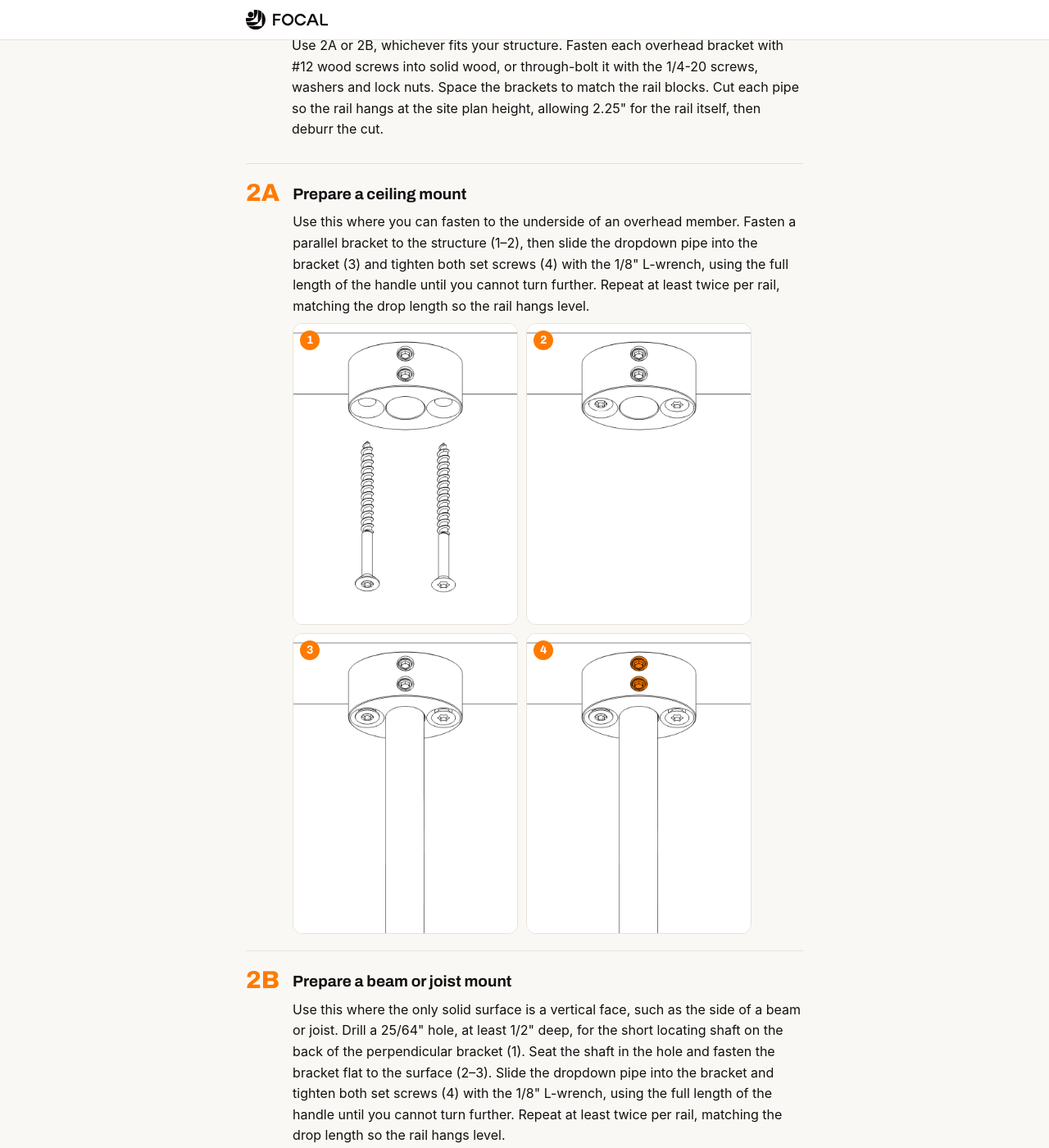
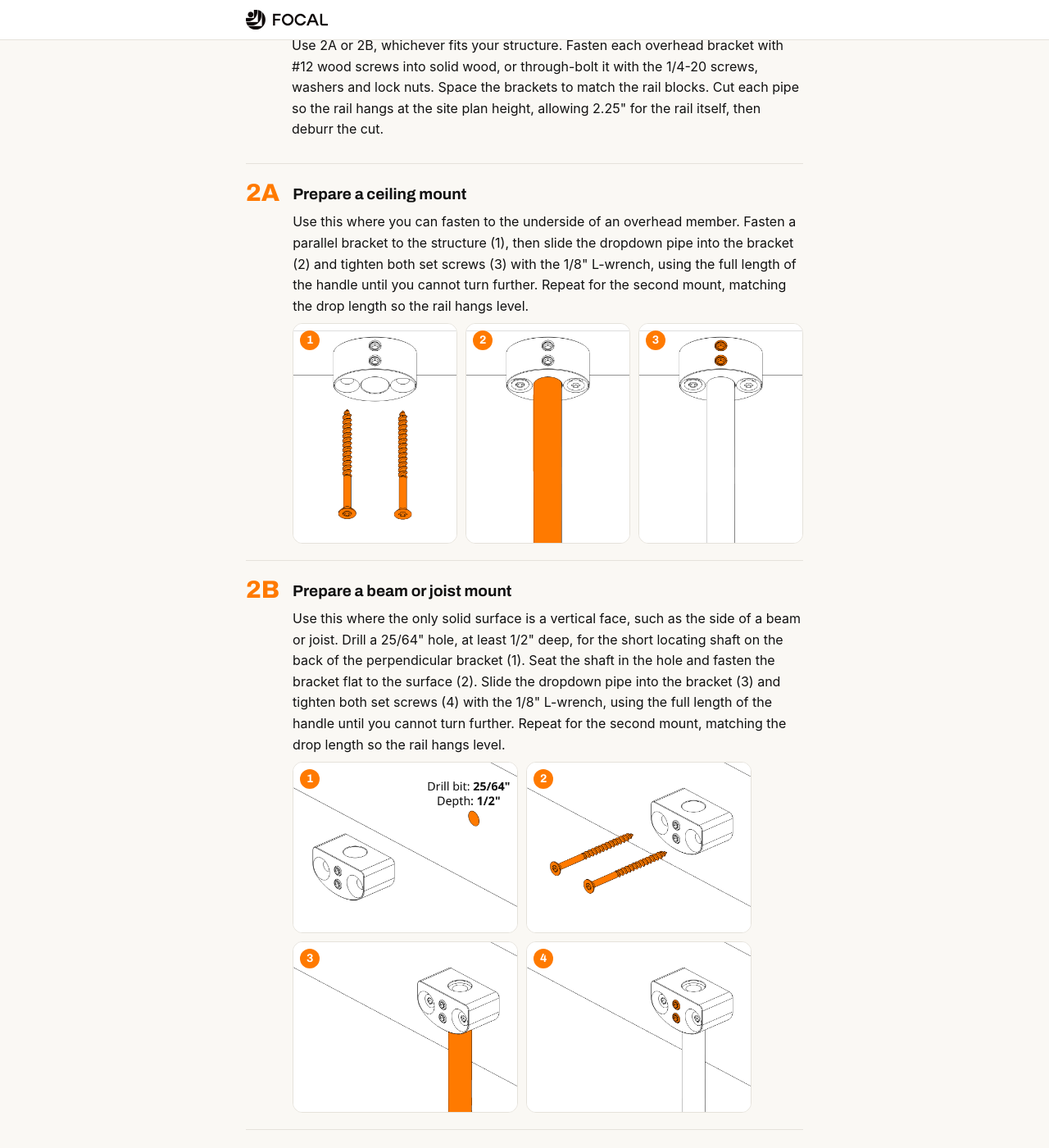
Before and after one commit to BeamT/external-docs, a Jekyll site: the page built from _guides/rail-installation.md, in a window 1280 px wide and 1400 px high, scrolled down 5486 px. Shown: the whole window at 82% size. Built offline with Jekyll 4.4.1, drawn with Linux system fonts in a browser that asks for light colours; some web fonts are replaced; some of the changed text lies outside the part shown.

Commit message:
Update install guide diagrams and step layouts for rail and heater guide
- Rework rail-mount steps 2A/2B with new photo-based diagrams, dropping
  the redundant "bracket-fixed" images and adding an insert-pipe image
  for 2B so each numbered callout maps to one frame.
- Split the heater bumper/end cap step into four numbered frames in a
  two-up grid, matching the order of the written instructions.
- Add grid="3" to step.html with a .step-grid-3 style (single column on
  narrow screens) for three-up diagram layouts.
- Tighten copy: two rail blocks per rail, "second mount" instead of
  "at least twice per rail", and clearer wording on seating the pipe.

```diff
--- a/_guides/rail-installation.md
+++ b/_guides/rail-installation.md
@@ -108,15 +108,15 @@
 
 ## Mount the rail
 
-{% include step.html number="1" title="Slide the rail blocks onto the rail" body="Slide a rail block into the T-slot (1). Use at least two per rail, each about 12\" from the end of the rail (2). Leave their screws loose so the blocks can still slide; you'll line them up under the pipes in Step 3. Turn the blocks so all the set screws face the same long side of the rail, the side that will face away from diners." diagram="rail-01-slide-block.png,rail-01-blocks-placed.png" %}
+{% include step.html number="1" title="Slide the rail blocks onto the rail" body="Slide a rail block into the T-slot (1). Use two per rail, each about 12\" from the end of the rail (2). Leave their screws loose so the blocks can still slide; you'll line them up under the pipes in Step 3. Turn the blocks so all the set screws face the same long side of the rail, the side that will face away from diners." diagram="rail-01-slide-block.png,rail-01-blocks-placed.png" %}
 
 {% include step.html number="2" title="Prepare the mount" body="Use 2A or 2B, whichever fits your structure. Fasten each overhead bracket with #12 wood screws into solid wood, or through-bolt it with the 1/4-20 screws, washers and lock nuts. Space the brackets to match the rail blocks. Cut each pipe so the rail hangs at the site plan height, allowing 2.25\" for the rail itself, then deburr the cut." %}
 
-{% include step.html number="2A" title="Prepare a ceiling mount" body="Use this where you can fasten to the underside of an overhead member. Fasten a parallel bracket to the structure (1–2), then slide the dropdown pipe into the bracket (3) and tighten both set screws (4) with the 1/8\" L-wrench, using the full length of the handle until you cannot turn further. Repeat at least twice per rail, matching the drop length so the rail hangs level." diagram="rail-02a-screw-bracket.png,rail-02a-bracket-fixed.png,rail-02a-insert-pipe.png,rail-02a-set-screws.png" grid="true" %}
+{% include step.html number="2A" title="Prepare a ceiling mount" body="Use this where you can fasten to the underside of an overhead member. Fasten a parallel bracket to the structure (1), then slide the dropdown pipe into the bracket (2) and tighten both set screws (3) with the 1/8\" L-wrench, using the full length of the handle until you cannot turn further. Repeat for the second mount, matching the drop length so the rail hangs level." diagram="rail-02a-screw-bracket.png,rail-02a-insert-pipe.png,rail-02a-set-screws.png" grid="3" %}
 
-{% include step.html number="2B" title="Prepare a beam or joist mount" body="Use this where the only solid surface is a vertical face, such as the side of a beam or joist. Drill a 25/64\" hole, at least 1/2\" deep, for the short locating shaft on the back of the perpendicular bracket (1). Seat the shaft in the hole and fasten the bracket flat to the surface (2–3). Slide the dropdown pipe into the bracket and tighten both set screws (4) with the 1/8\" L-wrench, using the full length of the handle until you cannot turn further. Repeat at least twice per rail, matching the drop length so the rail hangs level." diagram="rail-02b-drill-hole.png,rail-02b-screw-bracket.png,rail-02b-bracket-fixed.png,rail-02b-set-screws.png" grid="true" %}
+{% include step.html number="2B" title="Prepare a beam or joist mount" body="Use this where the only solid surface is a vertical face, such as the side of a beam or joist. Drill a 25/64\" hole, at least 1/2\" deep, for the short locating shaft on the back of the perpendicular bracket (1). Seat the shaft in the hole and fasten the bracket flat to the surface (2). Slide the dropdown pipe into the bracket (3) and tighten both set screws (4) with the 1/8\" L-wrench, using the full length of the handle until you cannot turn further. Repeat for the second mount, matching the drop length so the rail hangs level." diagram="rail-02b-drill-hole.png,rail-02b-screw-bracket.png,rail-02b-insert-pipe.png,rail-02b-set-screws.png" grid="true" %}
 
-{% include step.html number="3" title="Attach the rail to the pipes" body="With a second person, lift the rail up under the pipes (1). Slide each rail block along the T-slot until it sits under its pipe, then push the pipe down into the block (2). Tighten the rail block's set screws with the 1/8\" L-wrench (3), using the full length of the handle until you cannot turn further, then the two T-nut screws on top of the block with the T30 L-wrench (4). Make sure the pipes hang straight down. Give the rail a shake to confirm it's solid." diagram="rail-03-raise-rail.png,rail-03-rail-mounted.png,rail-03-set-screws.png+rail-03-tnut-screws.png" %}
+{% include step.html number="3" title="Attach the rail to the pipes" body="With a second person, lift the rail up under the pipes (1). Slide each rail block along the T-slot until it sits under its pipe, then lift the rail so each pipe seats into its block (2). Tighten the rail block's set screws with the 1/8\" L-wrench (3), using the full length of the handle until you cannot turn further, then the two T-nut screws on top of the block with the T30 L-wrench (4). Make sure the pipes hang straight down. Give the rail a shake to confirm it's solid." diagram="rail-03-raise-rail.png,rail-03-rail-mounted.png,rail-03-set-screws.png+rail-03-tnut-screws.png" %}
 
 {% include step.html number="4" title="Re-check all set screws" body="Go back to every mount and re-tighten each set screw using the full length of the 1/8\" L-wrench handle until you cannot turn further."%}
 
--- a/_includes/step.html
+++ b/_includes/step.html
@@ -5,11 +5,11 @@
     <p>{{ include.body }}</p>
     {% if include.diagram %}
     {% comment %}diagram takes one filename, or several comma-separated. Several are
-    numbered in order and stack; grid="true" lays them out two-up instead. Join two
+    numbered in order and stack; grid="true" lays them out two-up instead, grid="3" three-up. Join two
     with "+" (a.png+b.png) to put just that pair side by side.{% endcomment %}
     {% assign diagrams = include.diagram | split: "," %}
     {% assign multi = include.diagram | split: "+" | size | plus: diagrams.size | minus: 2 %}
-    {% if multi > 0 %}<div class="step-figures{% if include.grid %} step-grid{% endif %}">{% endif %}
+    {% if multi > 0 %}<div class="step-figures{% if include.grid %} step-grid{% endif %}{% if include.grid == "3" %} step-grid-3{% endif %}">{% endif %}
     {% for item in diagrams %}
     {% assign row = item | split: "+" %}
     {% if row.size > 1 %}<div class="step-row">{% endif %}
--- a/assets/style.css
+++ b/assets/style.css
@@ -163,6 +163,8 @@
 /* several diagrams in one step: numbered in order, stacked or two-up with grid="true" */
 .step-figures { grid-column: 2 / -1; display: grid; gap: 10px; counter-reset: fig; }
 .step-grid { grid-template-columns: 1fr 1fr; max-width: 560px; }
+.step-grid-3 { grid-template-columns: repeat(3, 1fr); max-width: none; }
+@media (max-width: 560px) { .step-grid-3 { grid-template-columns: 1fr; } }
 .step-row { display: grid; grid-template-columns: 1fr 1fr; gap: 10px; }
 .step-figures .step-figure { grid-column: auto; position: relative; counter-increment: fig; }
 .step-figures .step-figure::before { content: counter(fig); position: absolute; top: 8px; left: 8px; width: 24px; height: 24px; border-radius: 50%; background: var(--focal); color: #fff; font-family: var(--font-display); font-weight: 700; font-size: 14px; line-height: 24px; text-align: center; }
```
Also changed, not shown: _guides/install-heaters.md (+1 -1 lines), assets/diagrams/duo-06-inserted.png, assets/diagrams/duo-08-bumper-on.png (added), assets/diagrams/duo-08-endcap-on.png (added), assets/diagrams/rail-01-blocks-placed.png, assets/diagrams/rail-01-slide-block.png, assets/diagrams/rail-02a-bracket-fixed.png (deleted), assets/diagrams/rail-02a-insert-pipe.png, assets/diagrams/rail-02a-screw-bracket.png, assets/diagrams/rail-02b-bracket-fixed.png (deleted), assets/diagrams/rail-02b-drill-hole.png, assets/diagrams/rail-02b-insert-pipe.png (added), assets/diagrams/rail-02b-screw-bracket.png, assets/diagrams/rail-03-rail-mounted.png, 1 more files.
